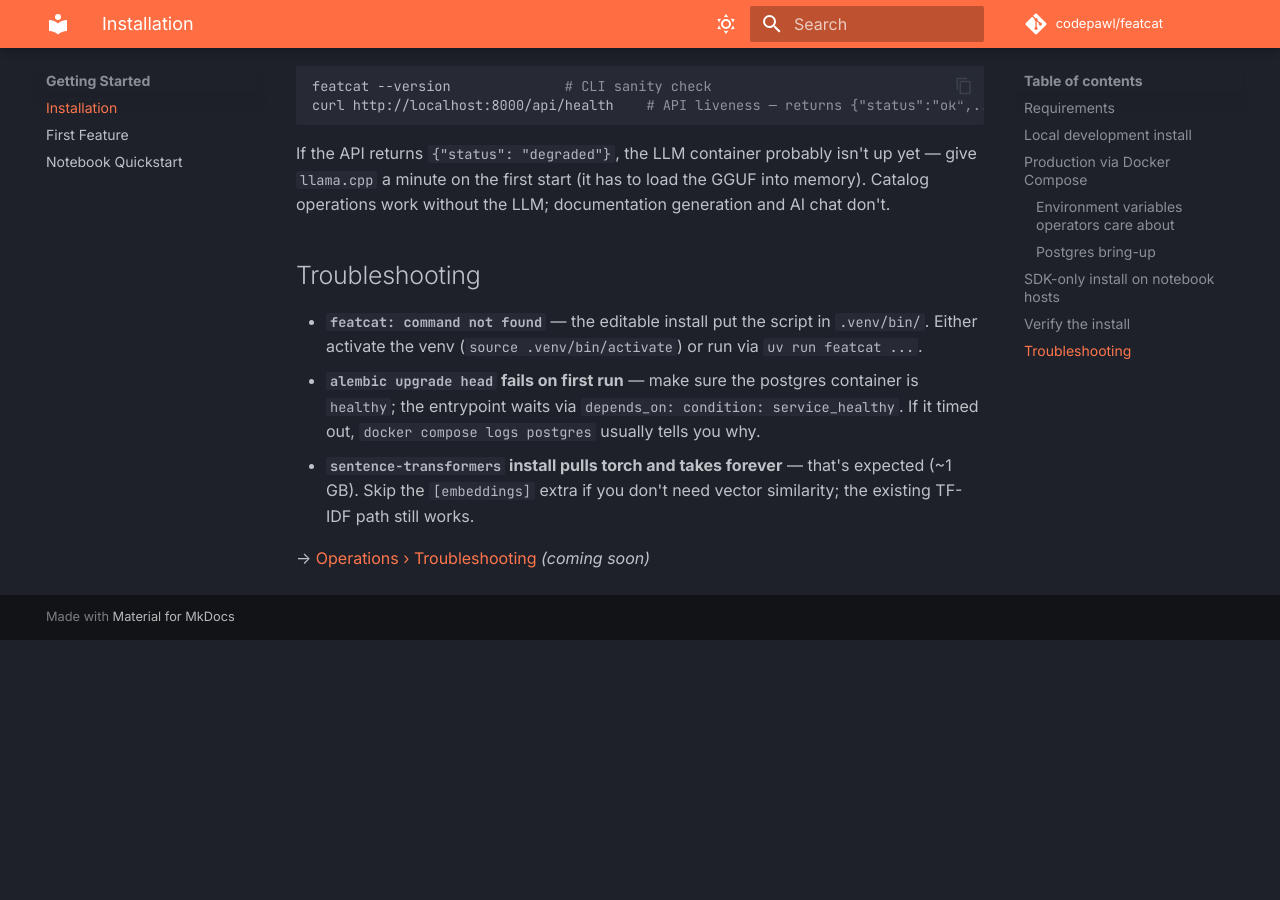
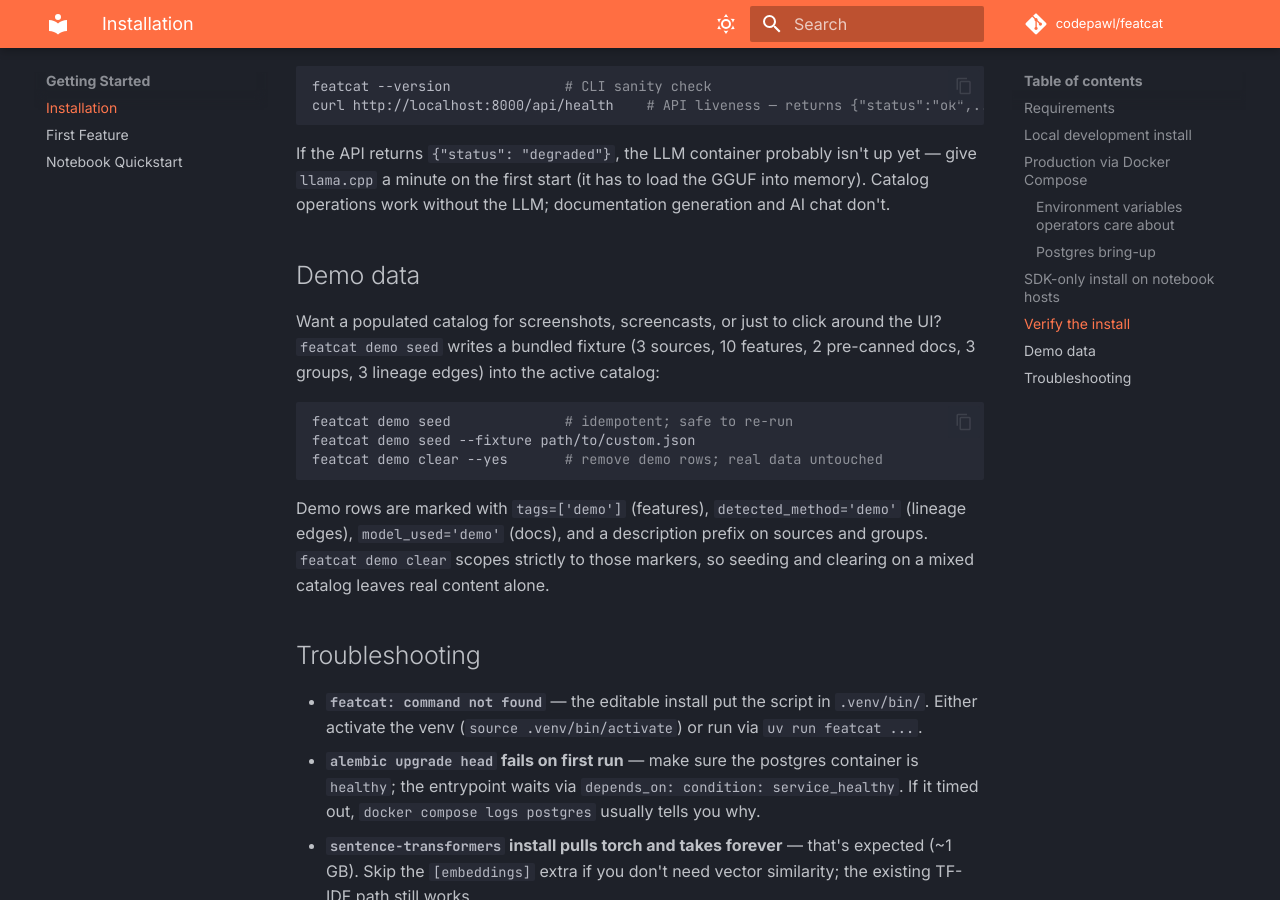
Before and after one commit to codepawl/featcat, an MkDocs documentation site: the page built from docs/getting-started/installation.md, in a window 1280 px wide and 900 px high, scrolled down 3176 px. Built offline with MkDocs 1.6.1 and Material for MkDocs 9.7.7, drawn with Linux system fonts in a browser that asks for light colours; comment, search, counter and statistics services are not loaded; before the commit the page ends 3816 px from its top, so only the background shows below that.

Commit message:
docs(getting-started): document demo seed and clear

````diff
--- a/docs/getting-started/installation.md
+++ b/docs/getting-started/installation.md
@@ -110,6 +110,18 @@ curl http://localhost:8000/api/health    # API liveness — returns {"status":"o
 
 If the API returns `{"status": "degraded"}`, the LLM container probably isn't up yet — give `llama.cpp` a minute on the first start (it has to load the GGUF into memory). Catalog operations work without the LLM; documentation generation and AI chat don't.
 
+## Demo data
+
+Want a populated catalog for screenshots, screencasts, or just to click around the UI? `featcat demo seed` writes a bundled fixture (3 sources, 10 features, 2 pre-canned docs, 3 groups, 3 lineage edges) into the active catalog:
+
+```bash
+featcat demo seed              # idempotent; safe to re-run
+featcat demo seed --fixture path/to/custom.json
+featcat demo clear --yes       # remove demo rows; real data untouched
+```
+
+Demo rows are marked with `tags=['demo']` (features), `detected_method='demo'` (lineage edges), `model_used='demo'` (docs), and a description prefix on sources and groups. `featcat demo clear` scopes strictly to those markers, so seeding and clearing on a mixed catalog leaves real content alone.
+
 ## Troubleshooting
 
 - **`featcat: command not found`** — the editable install put the script in `.venv/bin/`. Either activate the venv (`source .venv/bin/activate`) or run via `uv run featcat ...`.
````
